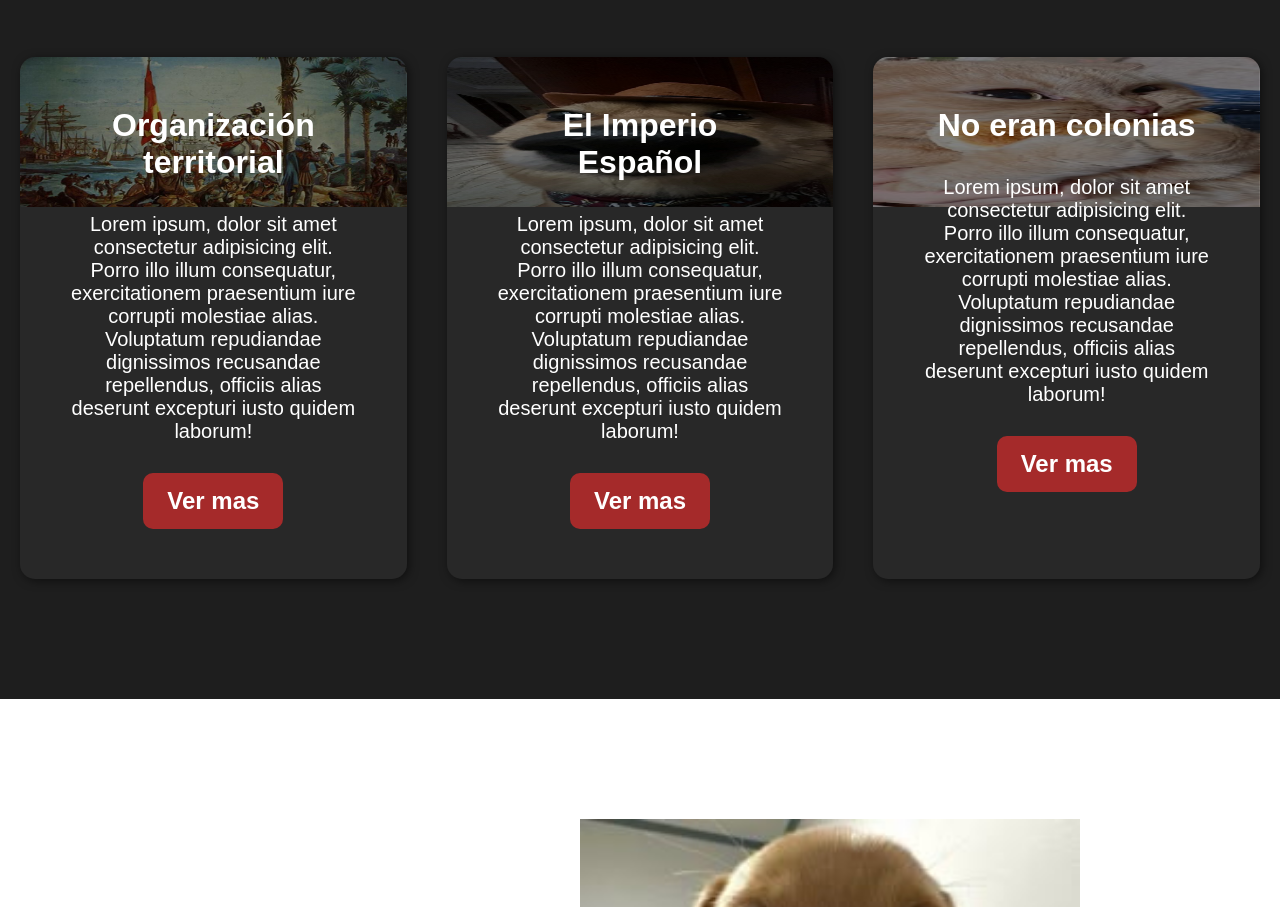
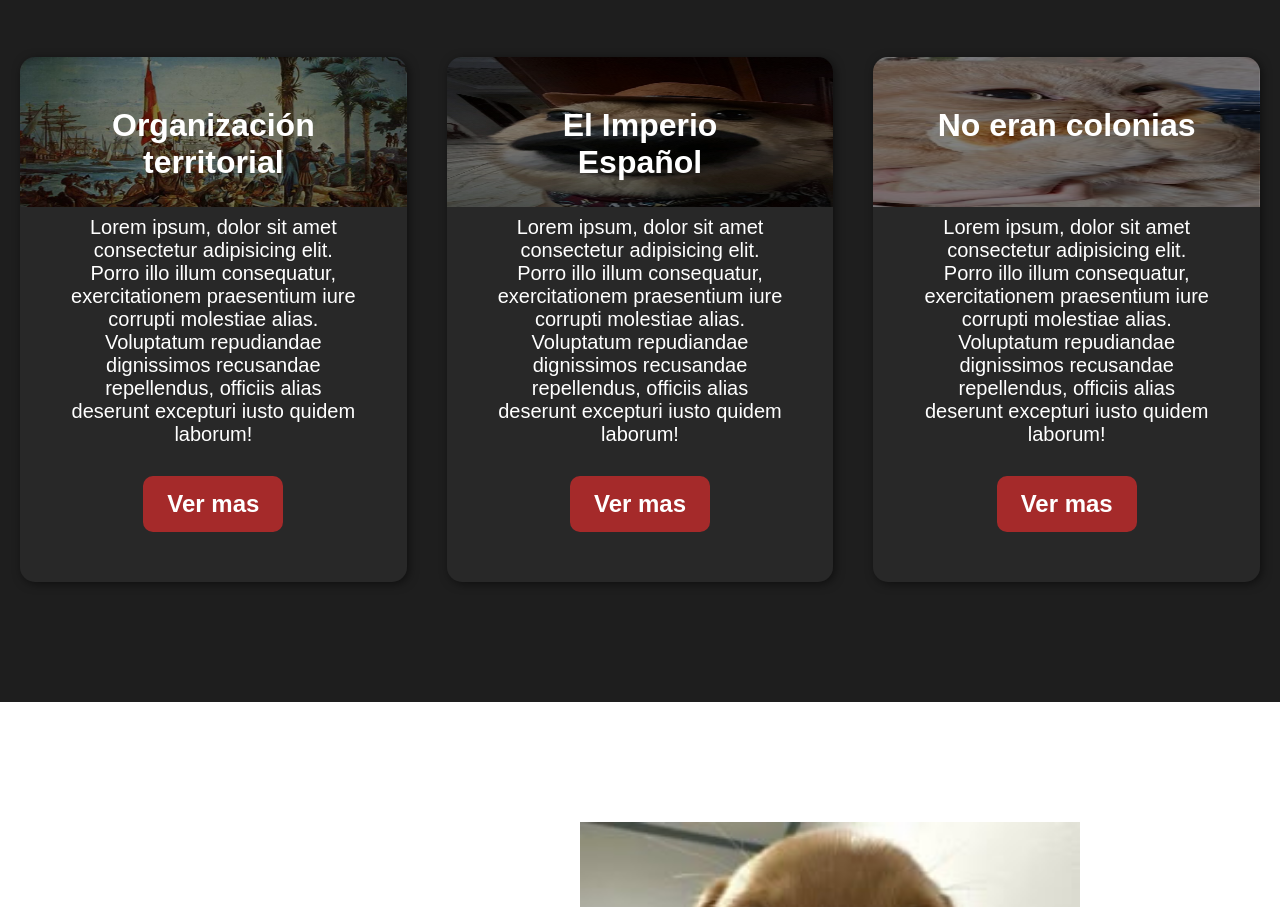
Before and after one commit to marcoriv43/3.2-Actividad-Frond-End, a plain HTML site: page index.html in a window 1280 px wide. Shown: the part 1478-2385 px from the top of the page. Drawn offline with Linux system fonts and the light colour scheme.

Commit message:
Mejoras en las cartas

```diff
--- a/index.html
+++ b/index.html
@@ -47,17 +47,17 @@
         <h2>Nuestros Blogs</h2>
         <div class="cartas">
             <div class="carta">
-                <h3>Organización territorial</h3>
+                <div class="titulo"><h3>Organización territorial</h3></div>
                 <p>Lorem ipsum, dolor sit amet consectetur adipisicing elit. Porro illo illum consequatur, exercitationem praesentium iure corrupti molestiae alias. Voluptatum repudiandae dignissimos recusandae repellendus, officiis alias deserunt excepturi iusto quidem laborum!</p>
                 <button>Ver mas</button>
             </div>
             <div class="carta">
-                <h3>El Imperio Español</h3>
+                <div class="titulo"><h3>El Imperio Español</h3></div>
                 <p>Lorem ipsum, dolor sit amet consectetur adipisicing elit. Porro illo illum consequatur, exercitationem praesentium iure corrupti molestiae alias. Voluptatum repudiandae dignissimos recusandae repellendus, officiis alias deserunt excepturi iusto quidem laborum!</p>
                 <button>Ver mas</button>
             </div>
             <div class="carta">
-                <h3>No eran colonias</h3>
+                <div class="titulo"><h3>No eran colonias</h3></div>
                 <p>Lorem ipsum, dolor sit amet consectetur adipisicing elit. Porro illo illum consequatur, exercitationem praesentium iure corrupti molestiae alias. Voluptatum repudiandae dignissimos recusandae repellendus, officiis alias deserunt excepturi iusto quidem laborum!</p>
                 <button>Ver mas</button>
             </div>
--- a/style.css
+++ b/style.css
@@ -115,6 +115,9 @@ nav  a{
 
 #nuestro .container {
     padding: 100px 0px;
+}
+#nuestro .titulo{
+    min-height: 50px;
 }
 
 #nuestro h2{
@@ -289,6 +292,10 @@ footer a {
         box-shadow: 2px 2px 10px rgba(0,0,0,0.5);
     }
 
+    #nuestro .titulo{
+        min-height: 7vw;
+    }
+
     .carta:first-child{
         background-image: linear-gradient(
             0deg,
```
